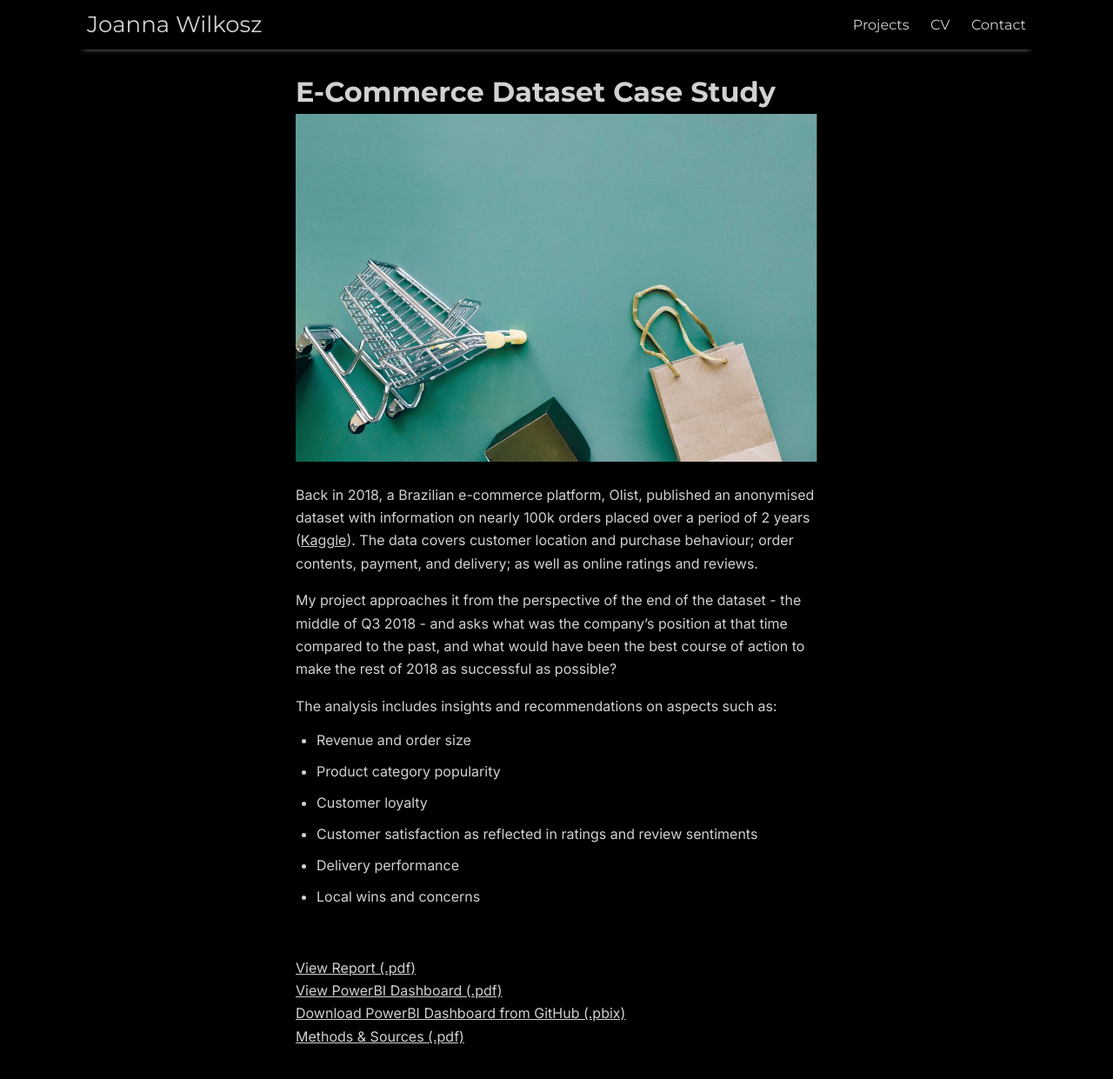
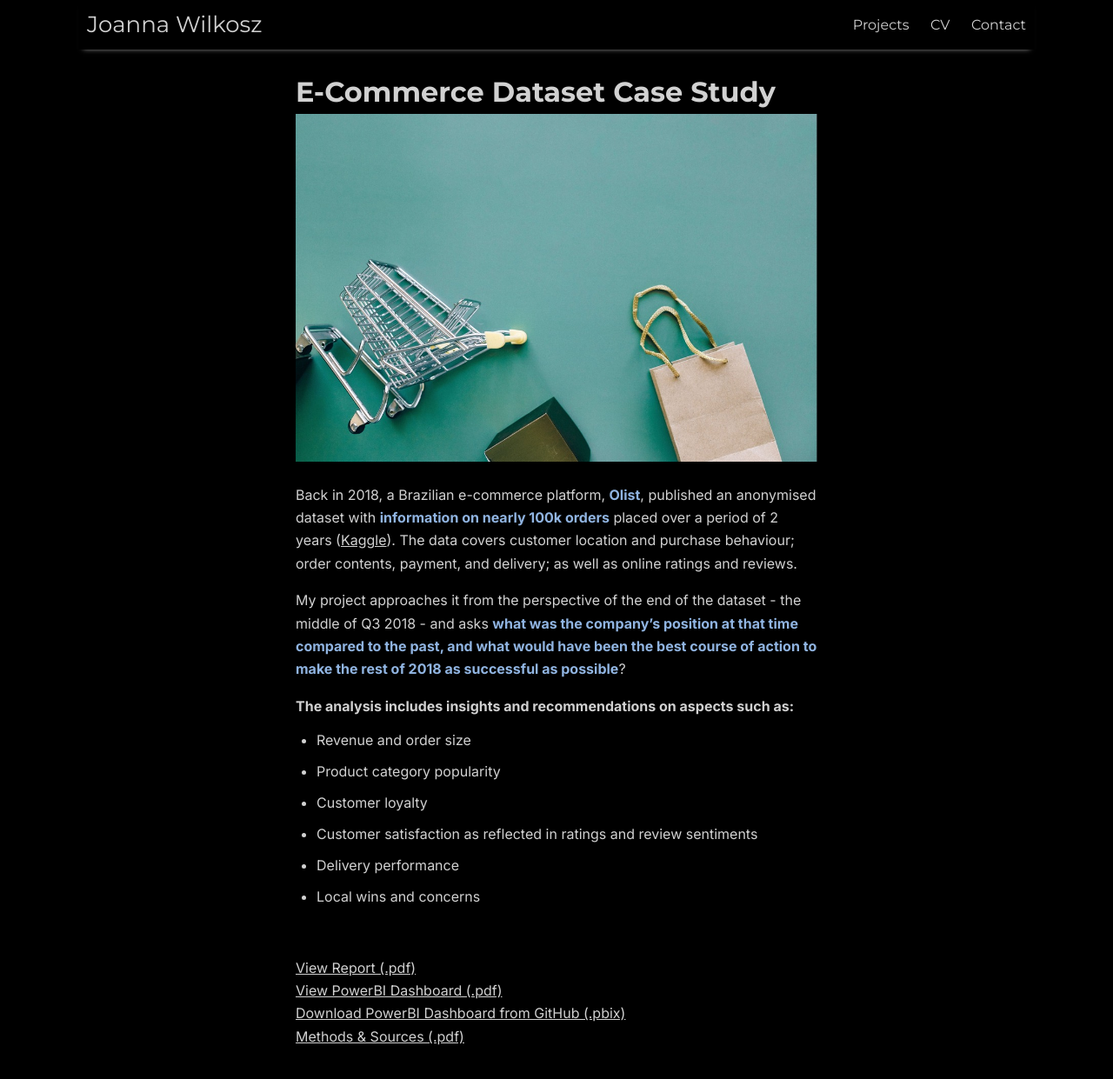
Before and after one commit to joanna-wi/joanna-wi.github.io, a Jekyll site: the page built from _projects/project-1.md, in a window 1280 px wide and 1277 px high. Shown: the top 1241 px of the window at 87% size. Built offline with Jekyll 4.4.1, drawn with Linux system fonts in a browser that asks for light colours; nearby versions of some CDN libraries.

Commit message:
Update project-1.md

```diff
--- a/_projects/project-1.md
+++ b/_projects/project-1.md
@@ -4,13 +4,13 @@
 image: ecommerce-1.jpg
 ---
 
-Back in 2018, a Brazilian e-commerce platform, Olist, published an anonymised dataset with information on nearly 100k orders placed over a period of 2 years (<a href="https://www.kaggle.com/datasets/olistbr/brazilian-ecommerce" target="_blank" rel="noopener noreferrer">Kaggle</a>). The data covers customer location and purchase behaviour; order contents, payment, and delivery; as well as online ratings and reviews.
+Back in 2018, a Brazilian e-commerce platform, <strong style="color:#90b4e1;">Olist</strong>, published an anonymised dataset with <strong style="color:#90b4e1;">information on nearly 100k orders</strong> placed over a period of 2 years (<a href="https://www.kaggle.com/datasets/olistbr/brazilian-ecommerce" target="_blank" rel="noopener noreferrer">Kaggle</a>). The data covers customer location and purchase behaviour; order contents, payment, and delivery; as well as online ratings and reviews.
 
 
-My project approaches it from the perspective of the end of the dataset - the middle of Q3 2018 - and asks what was the company's position at that time compared to the past, and what would have been the best course of action to make the rest of 2018 as successful as possible?
+My project approaches it from the perspective of the end of the dataset - the middle of Q3 2018 - and asks <strong style="color:#90b4e1;">what was the company's position at that time compared to the past, and what would have been the best course of action to make the rest of 2018 as successful as possible</strong>?
 
 
-The analysis includes insights and recommendations on aspects such as:
+**The analysis includes insights and recommendations on aspects such as:**
 
 - Revenue and order size
 - Product category popularity
```
